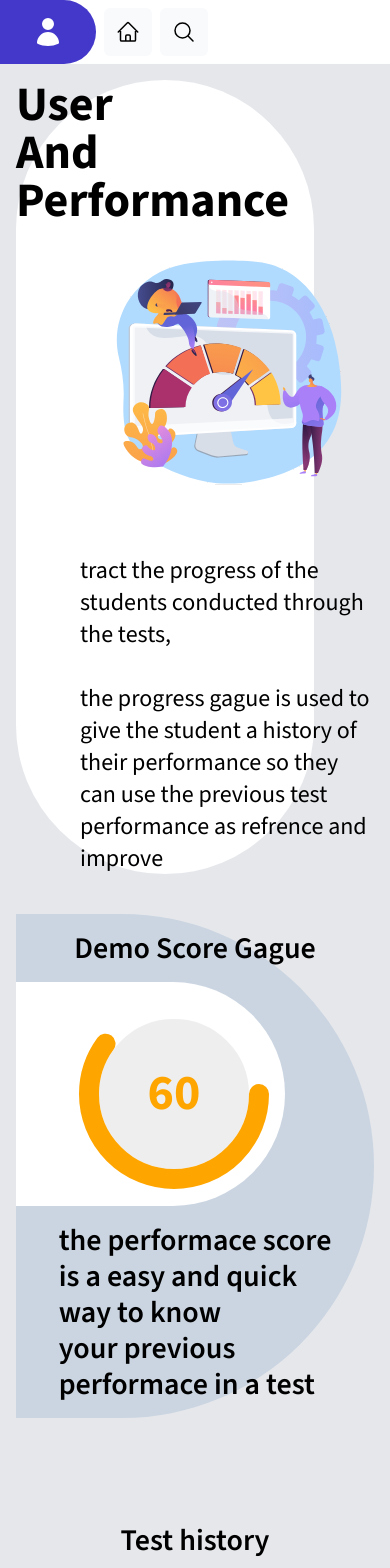
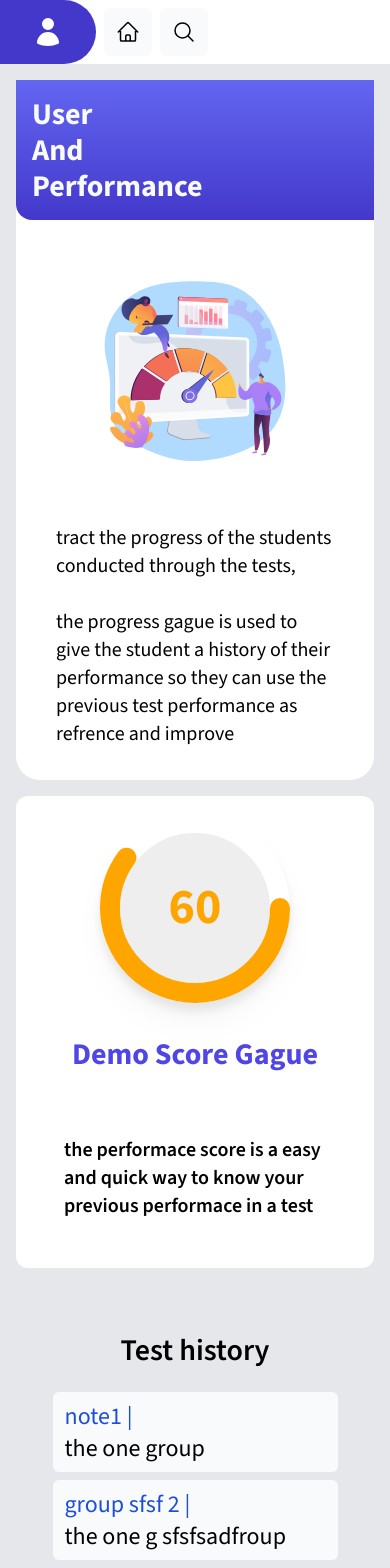
Before and after one commit to joydeep808/My_classes, a Next.js app in the folder nextjs-application/: page /dashboard/progress in a window 390 px wide. Shown: the top 1568 px of the page. Built offline with nearby package versions, Linux system fonts and the light colour scheme.

Commit message:
Updated the UI of all the services pages and made them responsive

```diff
--- a/nextjs-application/app/dashboard/(services)/entrance-prep/page.tsx
+++ b/nextjs-application/app/dashboard/(services)/entrance-prep/page.tsx
@@ -13,14 +13,14 @@ export default function Page(){
 
     return(
         <div className="flex flex-col  bg-gray-200 p-4">
-            <div className="flex flex-col  w-10/12 bg-white rounded-full md:rounded-2xl">
-                <span className="flex font-bold text-5xl md:ml-10">Free <br/> Entrance <br/>preperations</span>
+            <div className="flex flex-col w-full lg:w-10/12 bg-white rounded-3xl md:rounded-2xl">
+                <span className="flex font-bold text-3xl sm:text-5xl md:ml-10 bg-gradient-to-b from-indigo-500 to-indigo-700 text-slate-50 p-4 rounded-bl-2xl">Free <br/> Entrance <br/>preperations</span>
 
-                <div className="flex flex-col md:flex-row">
-                    <Image src='/Mentorship.svg'  width={200} height={200} className=' w-[20rem] lg:w-[35rem] relative left-16 mb-8'
+                <div className="flex flex-col md:flex-row py-8 items-center">
+                    <Image src='/Mentorship.svg'  width={200} height={200} className='w-[15rem] md:w-[20rem] lg:w-[35rem] mb-8'
                     alt='doubt solving page hero' />
 
-                    <p className="font-medium text-2xl relative left-16 md:px-8">
+                    <p className="font-medium text-xl sm:text-2xl px-10 md:px-8">
                         My classes is here to help you crack any entrance exam<br/>
                          you plan to appear for
 
--- a/nextjs-application/app/dashboard/(services)/mentorship/page.tsx
+++ b/nextjs-application/app/dashboard/(services)/mentorship/page.tsx
@@ -7,14 +7,14 @@ export default function Page(){
 
     return(
         <div className="flex flex-col  bg-gray-200 p-4">
-            <div className="flex flex-col  w-10/12 bg-white rounded-full md:rounded-2xl">
-                <span className="flex font-bold text-5xl md:ml-10">Mentorship <br/>Sessions</span>
+            <div className="flex flex-col w-full lg:w-10/12 bg-white rounded-3xl md:rounded-2xl">
+                <span className="flex font-bold text-3xl sm:text-5xl md:ml-10  text-slate-50 p-4 rounded-bl-2xl bg-gradient-to-b from-indigo-500 to-indigo-700">Mentorship <br/>Sessions</span>
 
-                <div className="flex flex-col md:flex-row">
-                    <Image src='/Mentorship.svg'  width={200} height={200} className=' w-[20rem] lg:w-[35rem] relative left-16 mb-8'
+                <div className="flex flex-col md:flex-row py-8 items-center">
+                    <Image src='/Mentorship.svg'  width={200} height={200} className='w-[15rem] md:w-[20rem] lg:w-[35rem] mb-8'
                     alt='doubt solving page hero' />
 
-                    <p className="font-medium text-2xl relative left-16 md:px-8 md:left-24">
+                    <p className="font-medium text-xl sm:text-2xl px-10 md:px-8">
                         my classes and it&#39;s team of faculty, <br/>
                         is here to help you with your doubts and problems
                         anytime, throught it&#39;s communities <br></br><br></br>
--- a/nextjs-application/app/dashboard/(services)/notes/page.tsx
+++ b/nextjs-application/app/dashboard/(services)/notes/page.tsx
@@ -13,14 +13,14 @@ export default function Page(){
 
     return(
         <div className="flex flex-col  bg-gray-200 p-4">
-            <div className="flex flex-col  w-10/12 bg-white rounded-full md:rounded-2xl">
-                <span className="flex font-bold text-5xl md:ml-10">Notes <br/>And <br/>Materials</span>
+            <div className="flex flex-col w-full lg:w-10/12 bg-white rounded-3xl md:rounded-2xl">
+                <span className="flex font-bold text-3xl sm:text-5xl md:ml-10 bg-gradient-to-b from-indigo-500 to-indigo-700 text-slate-50 p-4 rounded-bl-2xl">Notes <br/>And <br/>Materials</span>
 
-                <div className="flex flex-col md:flex-row">
-                    <Image src='/Notes.svg'  width={200} height={200} className=' w-[20rem] lg:w-[35rem] relative left-16 mb-8'
+                <div className="flex flex-col md:flex-row py-8 items-center">
+                    <Image src='/Notes.svg'  width={200} height={200} className='w-[15rem] md:w-[20rem] lg:w-[35rem] mb-8'
                     alt='doubt solving page hero' />
 
-                    <p className="font-medium text-2xl relative left-16 md:px-8">
+                    <p className="font-medium text-xl sm:text-2xl px-10 md:px-8">
                         my classes and it&#39;s team of faculty, <br/>
                         is here to help you with your doubts and problems
                         anytime, throught it&#39;s communities <br></br><br></br>
--- a/nextjs-application/app/dashboard/(services)/progress/page.tsx
+++ b/nextjs-application/app/dashboard/(services)/progress/page.tsx
@@ -2,51 +2,43 @@ import { PhoneCall } from "lucide-react"
 import Image from "next/image"
 import Link from "next/link"
 import Performance from "../../(performance)/user_performance"
-export default function Page(){
+export default function Page() {
 
     const linkLists = [
-        {name: "note1" , href: "link", description: "the one group"},
-        {name: "group sfsf 2" , href: "link", description: "the one g sfsfsadfroup"},
-        {name: "group f sdfsa 3" , href: "link", description: "the one dsfsdfas group"},
-        {name: "group sfd 4" , href: "link", description: "the one  dfasfgroup asfasdfas"},
-        {name: "group sfasfsfasfa 5" , href: "link", description: "the on sdfsae groupafasdfas fdasfasf"},
+        { name: "note1", href: "link", description: "the one group" },
+        { name: "group sfsf 2", href: "link", description: "the one g sfsfsadfroup" },
+        { name: "group f sdfsa 3", href: "link", description: "the one dsfsdfas group" },
+        { name: "group sfd 4", href: "link", description: "the one  dfasfgroup asfasdfas" },
+        { name: "group sfasfsfasfa 5", href: "link", description: "the on sdfsae groupafasdfas fdasfasf" },
     ]
 
-    return(
+    return (
         <div className="flex flex-col  bg-gray-200 p-4">
-            <div className="flex flex-col  w-10/12 bg-white rounded-full md:rounded-2xl">
-                <span className="flex font-bold text-5xl md:ml-10">User  <br/> And <br/> Performance</span>
+            <div className="flex flex-col lg:flex-row gap-4 lg:flex-nowrap flex-wrap">
+                <div className="flex flex-col bg-white rounded-3xl md:rounded-2xl w-full lg:w-4/6 lg:rounded-r-none">
+                    <span className="flex font-bold text-3xl sm:text-5xl md:ml-10 bg-gradient-to-b from-indigo-500 to-indigo-700 text-slate-50 p-4 rounded-bl-2xl">User  <br /> And <br /> Performance</span>
 
-                <div className="flex flex-col md:flex-row">
-                    <Image src='/Progress.svg'  width={200} height={200} className=' w-[20rem] lg:w-[35rem] relative left-16 mb-8'
-                    alt='performance page hero' />
+                    <div className="flex flex-col md:flex-row py-8 items-center">
+                        <Image src='/Progress.svg' width={200} height={200} className='w-[15rem] md:w-[20rem] lg:w-[20rem] mb-8'
+                            alt='performance page hero' />
 
-                    <p className="font-medium text-2xl relative left-16 md:px-8">
-                        tract the progress of the students conducted through the tests, <br/> <br/>
-                        the progress gague is used to give the student a history of their performance
-                        so they can use the previous test performance as refrence and improve
-
-
-
-
-
-
-
-                    </p>
+                        <p className="font-medium text-xl sm:text-2xl px-10 md:px-8">
+                            tract the progress of the students conducted through the tests, <br /> <br />
+                            the progress gague is used to give the student a history of their performance
+                            so they can use the previous test performance as refrence and improve
+                        </p>
+                    </div>
                 </div>
-            </div>
-            <div className="flex flex-col my-10 bg-slate-300 rounded-e-full ">
-                <span className="self-center font-semibold text-3xl m-4 " >Demo Score Gague</span>
-                <div className="flex flex-col md:flex-row">
-                    <div className="bg-white rounded-e-full flex justify-end px-4 w-9/12 md:w-7/12">
-                        <Performance  score={60} maxScore={100} />
+                <div className="flex flex-col justify-around bg-white w-full lg:w-2/6 items-center rounded-xl lg:rounded-l-none">
+                    <div className="rounded-full drop-shadow-xl">
+                        <Performance score={60} maxScore={100} />
                     </div>
-                    <span className="self-center font-semibold text-3xl m-4 w-fit" >
-                        the performace score <br/>is a easy and quick<br/> way to know<br/>
-                         your previous<br/> performace in a test </span>
+                    <div className="flex flex-col">
+                        <span className="self-center font-bold text-3xl md:text-4xl m-4 text-indigo-600" >Demo Score Gague</span>
+                        <p className="self-center font-semibold text-xl md:text-2xl p-12 w-full" >
+                            the performace score is a easy and quick way to know your previous performace in a test </p>
+                    </div>
                 </div>
-
-
             </div>
 
             <div className=" flex flex-col font-medium  text-2xl m-2 md:m-8 gap-2 mt-12 ">
--- a/nextjs-application/app/dashboard/(services)/tests/page.tsx
+++ b/nextjs-application/app/dashboard/(services)/tests/page.tsx
@@ -13,14 +13,14 @@ export default function Page(){
 
     return(
         <div className="flex flex-col  bg-gray-200 p-4">
-            <div className="flex flex-col  w-10/12 bg-white rounded-full md:rounded-2xl">
-                <span className="flex font-bold text-5xl md:ml-10">Tests <br/>Series</span>
+            <div className="flex flex-col w-full lg:w-10/12 bg-white rounded-3xl md:rounded-2xl">
+                <span className="flex font-bold text-3xl sm:text-5xl md:ml-10 bg-gradient-to-b from-indigo-500 to-indigo-700 text-slate-50 p-4 rounded-bl-2xl">Tests <br/>Series</span>
 
-                <div className="flex flex-col md:flex-row">
-                    <Image src='/Test series.svg'  width={200} height={200} className=' w-[20rem] lg:w-[35rem] relative left-16 mb-8'
+                <div className="flex flex-col md:flex-row py-8 items-center">
+                    <Image src='/Test series.svg'  width={200} height={200} className='w-[15rem] md:w-[20rem] lg:w-[35rem] mb-8'
                     alt='doubt solving page hero' />
 
-                    <p className="font-medium text-2xl relative left-16 md:px-8">
+                    <p className="font-medium text-xl sm:text-2xl px-10 md:px-8">
                         A seeirs of tests conducted on a regular basis  <br/>
                         to gague the performance of a child
                         <br></br><br></br>
```
Also changed, not shown: nextjs-application/app/dashboard/(services)/career-consultation/page.tsx (+5 -10 lines), nextjs-application/app/dashboard/(services)/doubt-solving/page.tsx (+8 -12 lines).
